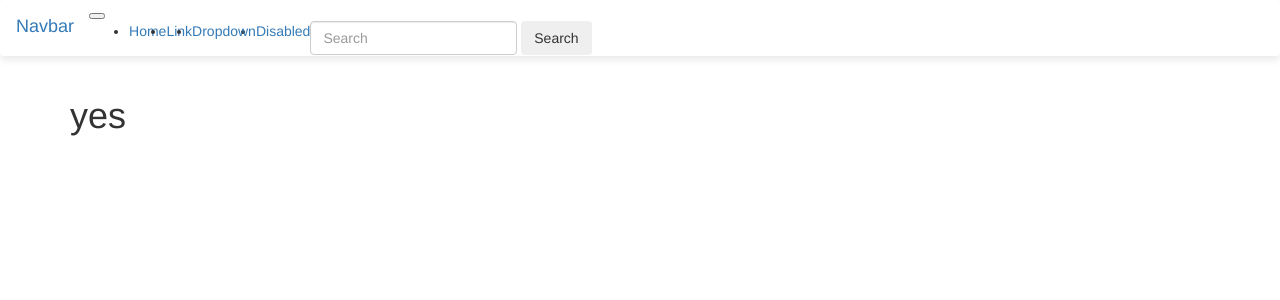
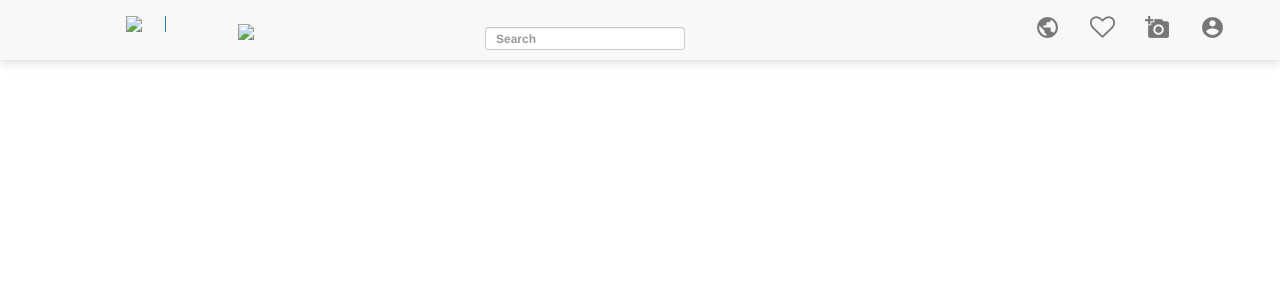
Before and after one commit to mwaiyusuf/instagram, a Django app: template images/templates/display/all.html in a window 1280 px wide. Shown: the top 300 px of the page. Run offline with Django 3.2, Linux system fonts and the light colour scheme; the template is opened without the code that fills it, so the values that code supplies are empty; some libraries are stand-ins or nearby versions.

Commit message:
navbar icons for uploading

```diff
--- a/images/templates/display/navbar.html
+++ b/images/templates/display/navbar.html
@@ -1,39 +1,87 @@
 {% load bootstrap3 %}
 {% block content %}
 
-<nav class="navbar navbar-expand-lg navbar-light bg-light">
-        <a class="navbar-brand" href="#">Navbar</a>
-        <button class="navbar-toggler" type="button" data-toggle="collapse" data-target="#navbarSupportedContent" aria-controls="navbarSupportedContent" aria-expanded="false" aria-label="Toggle navigation">
-          <span class="navbar-toggler-icon"></span>
+
+<div class="container">
+    <nav class="navbar navbar-default navbar-fixed-top">
+        <div class="container">
+
+
+
+            <div class="navbar-header">
+                <button type="button" class="navbar-toggle collapsed" data-toggle="collapse" data-target="#bs-example-navbar-collapse-1"
+                    aria-expanded="false">
                 </button>
 
-        <div class="collapse navbar-collapse" id="navbarSupportedContent">
-          <ul class="navbar-nav mr-auto">
-            <li class="nav-item active">
-              <a class="nav-link" href="#">Home <span class="sr-only">(current)</span></a>
+
+                <div class="panel-heading">
+                    <div class="col-md-6">
+                        <a href="/">
+                            <img id="panelpic" src="" alt=" " style="width:53px; height:30px;margin-top:5px;margin-left:26px;border-right:1px solid;padding-right: 23px; ">
+                        </a>
+                    </div>
+                </div>
+
+
+                <div class="homenav">
+                    <div class="col-md-6">
+                        <a href="/">
+                            <img src="" alt=" " style="width:120px; height:30px; margin-left: 50px;">
+                        </a>
+                    </div>
+                </div>
+
+
+                <div class="center">
+                    <input style="height:23px;width:200px;margin-top:6px;margin-left:5px" type="text" class="input-sm form-control" name="search-form"
+                        placeholder="Search">
+                </div>
+            </div>
+
+
+
+
+
+            <div class="container">
+
+
+                <div class="collapse navbar-collapse" id="bs-example-navbar-collapse-1">
+                    <ul class="nav navbar-nav navbar-right">
+
+                        <li>
+                            <a href="#">
+                                <i class="material-icons" style="font-size:25px">public</i>
+                            </a>
                         </li>
-            <li class="nav-item">
-              <a class="nav-link" href="#">Link</a>
+                        <li>
+                            <a href="#">
+                                <i class="fa fa-heart-o" style="font-size:25px;"></i>
+                            </a>
                         </li>
-            <li class="nav-item dropdown">
-              <a class="nav-link dropdown-toggle" href="#" id="navbarDropdown" role="button" data-toggle="dropdown" aria-haspopup="true" aria-expanded="false">
-                Dropdown
+                        <li>
+                            <a href="{% url 'upload' %}">
+                                <i class="material-icons" style="font-size:25px;">add_a_photo</i>
                             </a>
-              <div class="dropdown-menu" aria-labelledby="navbarDropdown">
-                <a class="dropdown-item" href="#">Action</a>
-                <a class="dropdown-item" href="#">Another action</a>
-                <div class="dropdown-divider"></div>
-                <a class="dropdown-item" href="#">Something else here</a>
-              </div>
                         </li>
-            <li class="nav-item">
-              <a class="nav-link disabled" href="#">Disabled</a>
+                        <li>
+                            <a href="#">
+                                <i class="material-icons" style="font-size:25px">account_circle</i>
+                            </a>
                         </li>
                     </ul>
-          <form class="form-inline my-2 my-lg-0">
-            <input class="form-control mr-sm-2" type="search" placeholder="Search" aria-label="Search">
-            <button class="btn btn-outline-success my-2 my-sm-0" type="submit">Search</button>
-          </form>
                 </div>
+
+
+            </div>
+
     </nav>
+
+
+
+
+
+
+</div>
+
+
 {% endblock %}
```
Lines whose indentation alone changed are shown as unchanged.
